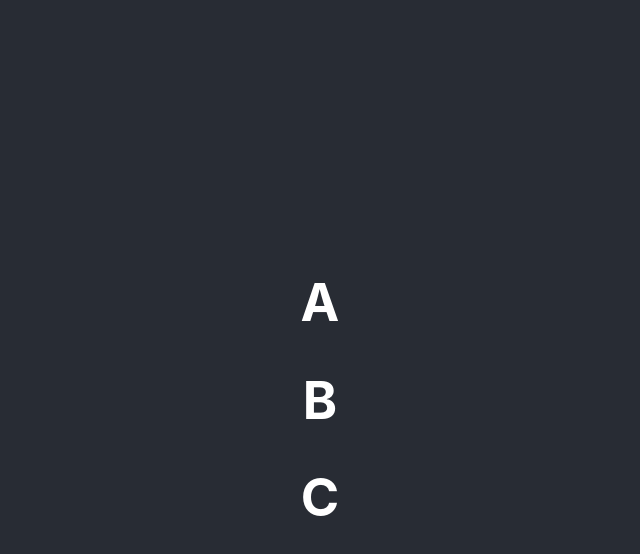
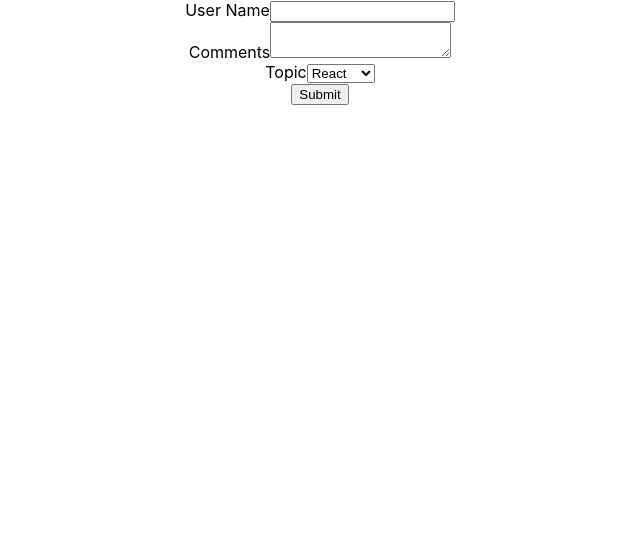
Before and after one commit to grvrjt/react-practice, a React (Create React App) app in the folder basics/: page / in a window 1280 px wide. Shown: the top 554 px of the page, without its empty margins (320-960 px from the left). Built offline with nearby package versions, Linux system fonts and the light colour scheme.

Commit message:
feat:form submit

```diff
--- a/basics/src/App.js
+++ b/basics/src/App.js
@@ -1,22 +1,30 @@
-import './App.css';
-import FunctionClick from './components/FunctionClick';
-import ClassClick from './components/ClassClick';
-import EventBind from './components/EventBind';
-import ParentComponent from './components/ParentComponent';
-import UserGreeting from './components/UserGreeting';
-import NameList from './components/NameList';
-
+import "./App.css";
+import FunctionClick from "./components/FunctionClick";
+import ClassClick from "./components/ClassClick";
+import EventBind from "./components/EventBind";
+import ParentComponent from "./components/ParentComponent";
+import UserGreeting from "./components/UserGreeting";
+import NameList from "./components/NameList";
+import Stylesheet from "./components/Stylesheet";
+import Inline from "./components/Inline";
+import "./components/appStyles.css";
+import style from "./components/appStyles.module.css";
+import Form from "./components/Form";
 function App() {
   return (
     <div className="App">
-      <header className="App-header">
-       <NameList/>
+        {/* <h1 className={style.success}>Success</h1> */}
+        {/* <h1 className="error">Error</h1> */}
+        {/* <Inline /> */}
+        {/* <Stylesheet primary={true} /> */}
+        {/* <NameList/> */}
         {/* <UserGreeting /> */}
         {/* <ParentComponent />
         <EventBind />
        <FunctionClick />
        <ClassClick /> */}
-      </header>
+        {/* <Stylesheet /> */}
+        <Form />
     </div>
   );
 }
--- /dev/null
+++ b/basics/src/components/Form.js
@@ -0,0 +1,78 @@
+import React, { Component } from "react";
+
+export class Form extends Component {
+  constructor(props) {
+    super(props);
+
+    this.state = {
+      username: "",
+      comments: "",
+      topic: "",
+    };
+  }
+  // handleUsernameChange = (event) => {
+  //   this.setState({
+  //     username: event.target.value,
+  //   });
+  // };
+
+  // handleCommentsChange = (event) => {
+  //   this.setState({
+  //     comments: event.target.value,
+  //   });
+  // };
+
+  // handleTopicChange = (event) => {
+  //   this.setState({
+  //     topic: event.target.value,
+  //   });
+  // };
+
+  handleFormFieldsChange = (event) => {
+    this.setState({ [event.target.name]: event.target.value });
+  };
+
+  formSubmitHandle = (event)=>{
+    event.preventDefault()
+alert(`${this.state.username}`)
+    console.log('Clicked ...');
+  }
+  render() {
+    return (
+      <form onSubmit={this.formSubmitHandle}>
+        <div>
+          <label>User Name</label>
+          <input
+            type="text"
+            value={this.state.username}
+            name="username"
+            onChange={this.handleFormFieldsChange}
+          />
+        </div>
+        <div>
+          <label>Comments</label>
+          <textarea
+            value={this.state.comments}
+            name="comments"
+            onChange={this.handleFormFieldsChange}
+          />
+        </div>
+        <div>
+          <label>Topic</label>
+          <select
+            value={this.state.topic}
+            name="topic"
+            onChange={this.handleFormFieldsChange}
+          >
+            <option value="react">React</option>
+            <option value="angular">Angular</option>
+            <option value="vue">Vue</option>
+          </select>
+        </div>
+        <button type="submit">Submit</button>
+      </form>
+    );
+  }
+}
+
+export default Form;
--- /dev/null
+++ b/basics/src/components/Inline.js
@@ -0,0 +1,16 @@
+import React from 'react'
+
+function Inline() {
+    const heading ={
+        color:'blue',
+        fontSize:'100px',
+        fontFamily:'monospace'
+    }
+    return (
+        <div>
+            <h1 style={heading}>Inline Style</h1>
+        </div>
+    )
+}
+
+export default Inline
--- /dev/null
+++ b/basics/src/components/Stylesheet.js
@@ -0,0 +1,11 @@
+import React from "react";
+import "./myStyles.css";
+function Stylesheet(props) {
+  let className = props.primary ? "primary" : "";
+  return (
+    <div>
+      <h1 className={`${className} font-xl`}>Style Sheet</h1>
+    </div>
+  );
+}
+export default Stylesheet;
--- /dev/null
+++ b/basics/src/components/appStyles.css
@@ -0,0 +1,3 @@
+.error{
+    color: red;
+}
--- /dev/null
+++ b/basics/src/components/appStyles.module.css
@@ -0,0 +1,3 @@
+.success{
+    color: green;
+}
--- /dev/null
+++ b/basics/src/components/myStyles.css
@@ -0,0 +1,6 @@
+.primary{
+    color: red;
+}
+.font-xl{
+    font-size: 100px;
+}
```
